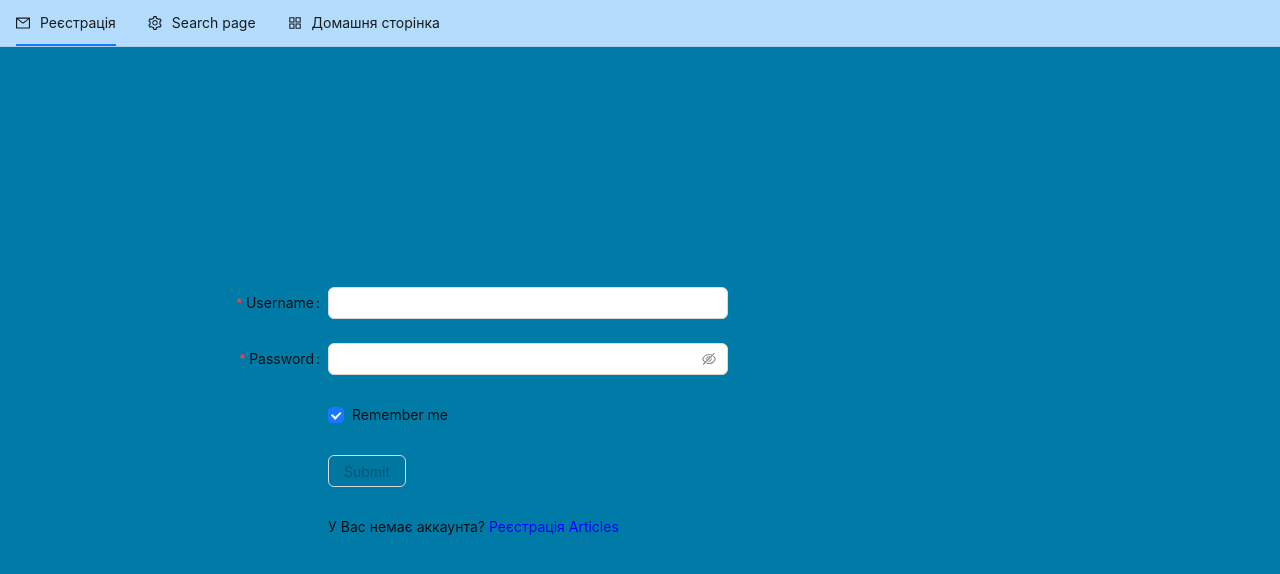
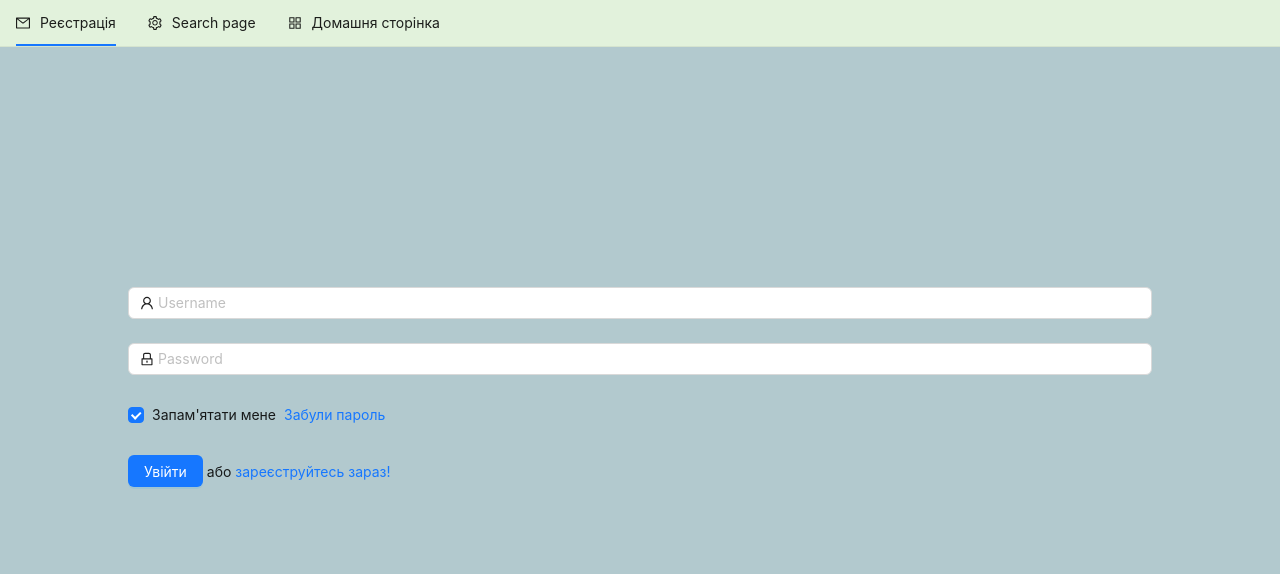
Before and after one commit to ADepT-Freelancer/form-registration, a React (Create React App) app: page /auth in a window 1280 px wide. Shown: the top 574 px of the page. Built offline with nearby package versions, Linux system fonts and the light colour scheme.

Commit message:
changed colors

```diff
--- a/src/App.css
+++ b/src/App.css
@@ -44,13 +44,17 @@ input {
 html,
 body {
   height: 100%;
-  background-color: #007ba7;
+  background-color: #B2C9CE   ;
 }
 
 /* ================================================================== */
 
+.registration__form-item {
+  color: #000000;
+  border: 2px solid #000;
+}
 .header__menu {
-  background-color: #b3dcfd;
+  background-color: #e2f2dc;
   padding-bottom: 1px;
 }
 
--- a/src/components/authorization/authorization.tsx
+++ b/src/components/authorization/authorization.tsx
@@ -1,4 +1,5 @@
 import { Button, Checkbox, Form, FormInstance, Input } from "antd";
+import { LockOutlined, UserOutlined } from "@ant-design/icons";
 import React from "react";
 import { useNavigate } from "react-router-dom";
 import { instance } from "../../Api/api";
@@ -6,7 +7,7 @@ import { login } from "../../store/slice/auth/store-auth";
 import store from "../../store/store";
 import { useAppDispatch } from "../../utils/hook/customHooks";
 
-export const Authorization = () => {
+export const _Authorization = () => {
   console.log("Initial State", store.getState().auth);
 
   const navigate = useNavigate();
@@ -35,22 +36,6 @@ export const Authorization = () => {
     );
   };
   const dispatch = useAppDispatch();
-
-  // const onFinish = async (e: { preventDefault: () => void }) => {
-  //   e.preventDefault();
-  //   const userData = {
-  //     email: e ,
-  //     password: password.value,
-  //     rememberMe: ,
-  //   };
-
-  //   const user = await
-  //   await dispatch(login(user.data));
-  //   navigate("/home");
-  //   if (user.data.resultCode !== 0) {
-  //     alert("Користувача не знайдено");
-  //   }
-  // };
 
   // const onFinish = (values: any) => {
   //   console.log("Success:", values);
@@ -169,7 +154,7 @@ export const Authorization = () => {
               style={{ color: "blue", cursor: "pointer" }}
               onClick={() => navigate("/registration")}
             >
-              Реєстрація Articles
+              Реєстрація
             </span>
           </div>
         </Form.Item>
@@ -183,3 +168,95 @@ type authDataType = {
   remember: boolean;
   username: string;
 };
+
+export const Authorization: React.FC = () => {
+  // const onFinish = (values: any) => {
+  //   console.log("Received values of form: ", values);
+  // };
+  const navigate = useNavigate();
+  const dispatch = useAppDispatch();
+
+  const handlerSubmit = async (values: authDataType) => {
+    const userData = {
+      email: values.username,
+      password: values.password,
+      rememberMe: values.remember,
+      captcha: false,
+    };
+
+    const user = await instance.post("auth/login", userData);
+    console.log("auth/login", user);
+
+    if (user.data.resultCode === 0) {
+      dispatch(login(user.data));
+      navigate("/article");
+    } else {
+      console.log("Користувача не знайдено");
+    }
+  };
+
+  const onFinishFailed = (errorInfo: any) => {
+    console.log("Failed:", errorInfo);
+  };
+
+  return (
+    <div className="authorization__wrapper">
+      <Form
+        name="normal_login"
+        className="login-form"
+        initialValues={{ remember: true }}
+        onFinish={handlerSubmit}
+        onFinishFailed={onFinishFailed}
+      >
+        <Form.Item
+          name="username"
+          rules={[
+            {
+              required: true,
+              message: "Будь ласка, введіть своє ім’я користувача!",
+            },
+          ]}
+        >
+          <Input
+            prefix={<UserOutlined className="site-form-item-icon" />}
+            placeholder="Username"
+          />
+        </Form.Item>
+        <Form.Item
+          name="password"
+          rules={[{ required: true, message: "Введіть свій пароль!" }]}
+        >
+          <Input
+            prefix={<LockOutlined className="site-form-item-icon" />}
+            type="password"
+            placeholder="Password"
+          />
+        </Form.Item>
+        <Form.Item>
+          <Form.Item name="remember" valuePropName="checked" noStyle>
+            <Checkbox>Запам'ятати мене</Checkbox>
+          </Form.Item>
+
+          <a
+            onClick={() => navigate("/forgetPassword")}
+            className="login-form-forgot"
+          >
+            Забули пароль
+          </a>
+        </Form.Item>
+
+        <Form.Item>
+          <Button
+            type="primary"
+            htmlType="submit"
+            className="login-form-button"
+          >
+            Увійти
+          </Button>{" "}
+          aбо{" "}
+          <a onClick={() => navigate("/registration")}>зареєструйтесь зараз!</a>
+        </Form.Item>
+      </Form>
+    </div>
+  );
+};
--- a/src/components/registration/registration.tsx
+++ b/src/components/registration/registration.tsx
@@ -128,6 +128,7 @@ export const Registration: React.FC = () => {
   return (
     <div className="registration__wrapper">
       <Form
+        className="registration__form-item"
         {...formItemLayout}
         form={form}
         name="register"
@@ -146,11 +147,11 @@ export const Registration: React.FC = () => {
           rules={[
             {
               type: "email",
-              message: "The input is not valid E-mail!",
+              message: "Введіть дійсну електронною поштою!",
             },
             {
               required: false,
-              message: "Please input your E-mail!",
+              message: "Будь ласка, введіть свою електронну пошту!",
             },
           ]}
         >
@@ -326,7 +327,10 @@ export const Registration: React.FC = () => {
             },
           ]}
         >
-          <Select mode="multiple" placeholder="Будь ласка, виберіть мови якими ви володієте">
+          <Select
+            mode="multiple"
+            placeholder="Будь ласка, виберіть мови якими ви володієте"
+          >
             <Option value="english">English</Option>
             <Option value="franch">Franch</Option>
             <Option value="ukraine">Ukraine</Option>
@@ -350,7 +354,7 @@ export const Registration: React.FC = () => {
               </Form.Item>
             </Col>
             <Col span={12}>
-              <Button>Отримати капчу</Button>
+              <Button>Відправити капчу</Button>
             </Col>
           </Row>
         </Form.Item>
```
